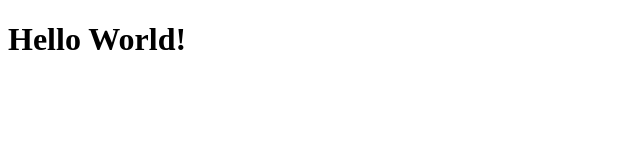
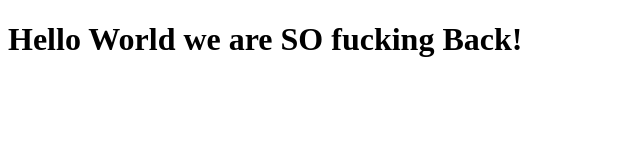
Before and after one commit to ZCrooks/git-branching-lesson, a plain HTML site: page index.html in a window 1280 px wide. Shown: the whole page, without its empty margins (0-640 px from the left). Drawn offline with Linux system fonts and the light colour scheme.

Commit message:
made change to headline

```diff
--- a/index.html
+++ b/index.html
@@ -7,6 +7,6 @@
   <title>Git branching lesson on test</title>
 </head>
 <body>
-  <h1>Hello World!</h1>
+  <h1>Hello World we are SO fucking Back!</h1>
 </body>
 </html>
```
